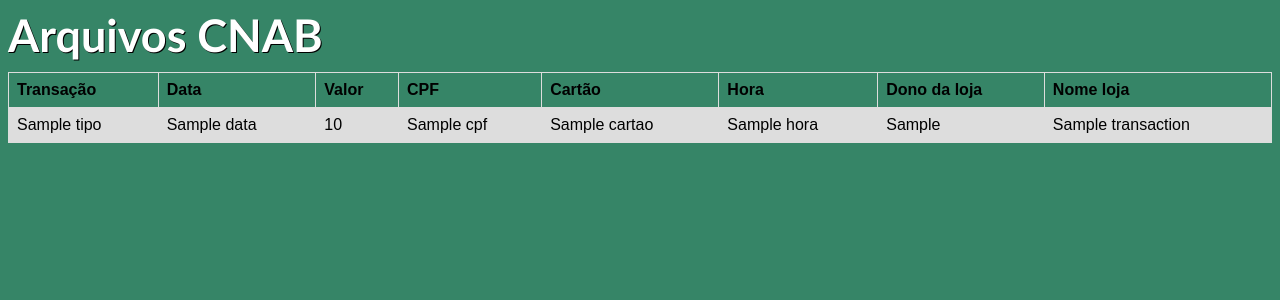
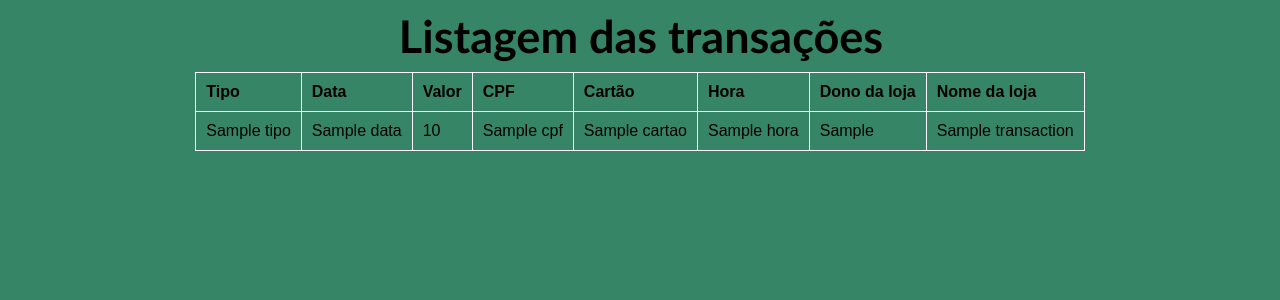
Before and after one commit to JoaoMaiaBGM/cnab-transactions, a Django app: template cnab_api/templates/transactions.html in a window 1280 px wide. Shown: the top 300 px of the page. Run offline with Django 4.2, Linux system fonts and the light colour scheme; the template is opened without the code that fills it: most values are stand-ins (such as "Sample title", 1, 10 or a date in 2020).

Commit message:
fix: transactions list and cleaning code not used

```diff
--- a/cnab_api/normalizers.py
+++ b/cnab_api/normalizers.py
@@ -7,8 +7,8 @@ class FileNormalizer():
         if value is not None:
             return {
                 'tipo': value[0:1],
-                'data': datetime.date(int(value[0:1]), int(value[5:7]), int(value[7:9])),
-                'valor': self.transactions_signal(int(value[0:1]), float(value[9:19]) / 100),
+                'data': datetime.datetime(int(value[1:5]), int(value[5:7]), int(value[7:9])),
+                'valor': self.transactions_signal(int(value[0:1]), float(value[9:19]) / -100.00),
                 'cpf': value[19:30],
                 'cartao': value[30:42],
                 'hora': datetime.time(int(value[42:44]), int(value[44:46]), int(value[46:48])),
@@ -42,7 +42,7 @@ class FileNormalizer():
             return 'Recebimentos TED'
         elif type_transaction == 8:
             return 'Recebimentos DOC'
-        else:
+        elif type_transaction == 9:
             return 'Aluguel'
 
 
--- a/cnab_api/templates/style.html
+++ b/cnab_api/templates/style.html
@@ -2,8 +2,7 @@
 
 <style>
   body {
-    background-color: rgb(54, 133, 103);
-
+    background-color: #368567;
     font-family: "Gill Sans", "Gill Sans MT", Calibri, "Trebuchet MS",
       sans-serif;
   }
@@ -12,10 +11,8 @@
     height: 300px;
 
     display: flex;
-
     flex-wrap: wrap;
     flex-direction: column;
-
     justify-content: space-around;
     align-items: center;
     align-content: center;
@@ -23,8 +20,10 @@
 
   h1 {
     margin-bottom: 0;
+
+    text-align: center;
     font-size: 45px;
-    color: #ffff;
+    color: #0000;
     text-shadow: 1px 1px #000000;
   }
 
@@ -64,11 +63,20 @@
     width: 100%;
   }
 
+  table {
+    width: auto;
+    margin: 0 auto;
+  }
+
   td,
   th {
-    border: 1px solid #dddddd;
+    background-color: #368567;
+    border: 1px solid #ffff;
+
     text-align: left;
-    padding: 8px;
+    color: #000;
+
+    padding: 10px;
   }
 
   .transaction {
@@ -76,10 +84,6 @@
     margin: 10px;
   }
 
-  tr:nth-child(even) {
-    background-color: #dddddd;
-  }
-
   select {
     font-size: 18px;
   }
--- a/cnab_api/templates/transactions.html
+++ b/cnab_api/templates/transactions.html
@@ -1,6 +1,6 @@
 {% extends 'style.html' %} {% block content %}
-<div class="item">
-  <h1>Arquivos CNAB</h1>
+<div>
+  <h1>Listagem das transações</h1>
 </div>
 <div class="transaction">
   <form method="POST" enctype="multipart/form-data" id="file">
@@ -9,14 +9,14 @@
 </div>
 <table>
   <tr>
-    <th>Transação</th>
+    <th>Tipo</th>
     <th>Data</th>
     <th>Valor</th>
     <th>CPF</th>
     <th>Cartão</th>
     <th>Hora</th>
     <th>Dono da loja</th>
-    <th>Nome loja</th>
+    <th>Nome da loja</th>
   </tr>
   {% for transaction in transactions %}
   <tr>
@@ -26,7 +26,7 @@
     <td>{{ transaction.cpf }}</td>
     <td>{{ transaction.cartao }}</td>
     <td>{{ transaction.hora }}</td>
-    <td>{{ transaction.dono_loja }}</td>
+    <td>{{ transaction.dono_da_loja }}</td>
     <td>{{ transaction.nome_loja }}</td>
   </tr>
   {% endfor %}
--- a/cnab_api/utils.py
+++ b/cnab_api/utils.py
@@ -16,8 +16,8 @@ class FileUtils():
         return file
 
 
-    def filter(self, store_name):
-            if store_name:
-                return self.repository.get_transactions_by_store_name(store_name)
+    def filter(self, store):
+            if store:
+                return self.repository.get_transactions_by_store(store)
             else:
                 return self.repository.get_transactions(), None
```
Also changed, not shown: cnab_api/repositories.py (+8 -8 lines), cnab_api/views.py (+9 -11 lines).
